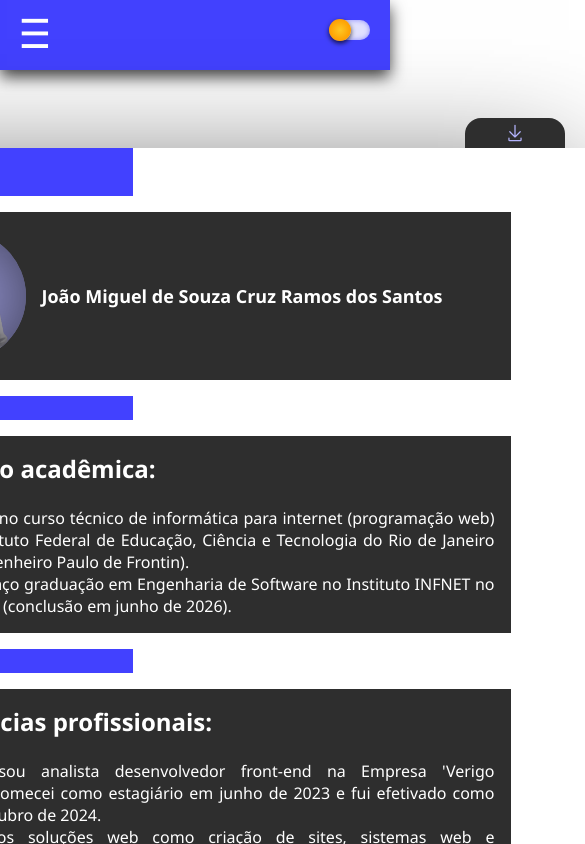
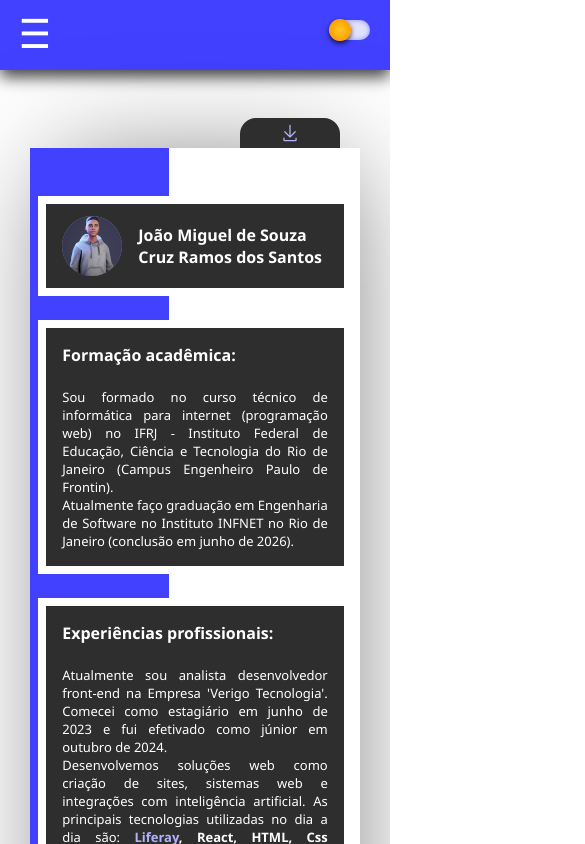
Before and after one commit to JoaoMig186/repository-jm-with-vite, a React (Vite) app in the folder repository-jm-with-vite/: page /curriculo in a window 390 px wide. Shown: the top 844 px of the page, 585 px wide, since content can reach past the window. Built offline with nearby package versions, Linux system fonts and the light colour scheme.

Commit message:
adicionando responsividade na pagina de curriculo

```diff
--- a/repository-jm-with-vite/src/components/CurriculumSheet/CurriculumSheet.css
+++ b/repository-jm-with-vite/src/components/CurriculumSheet/CurriculumSheet.css
@@ -5,7 +5,6 @@
     align-items: center;
     margin-top: 48px;
     width: 780px;
-    /*max-height: calc(100vh - 280px);*/
     animation: fadeInUp 1s ease-out;
     -webkit-box-shadow: 6px 0px 115px -22px rgba(0, 0, 0, 0.6);
     -moz-box-shadow: 6px 0px 115px -22px rgba(0, 0, 0, 0.6);
@@ -159,3 +158,59 @@
 .download-curriculum-tag.dark{
     background-color: var(--light-background);
 }
+
+@media (max-width: 800px) {
+    .curriculum-sheet{
+        width: 100%;
+    }
+    .curriculum-sheet .curriculum-sheet--header{
+        height: 150px;
+        justify-content: space-between;
+    }
+    .curriculum-sheet .curriculum-sheet--header .curriculum-sheet--header__img img{
+        width: 60px;
+    }
+    .curriculum-sheet .curriculum-sheet--header .curriculum-sheet--header__img{
+        width: 60px;
+        height: 60px;
+    }
+
+}
+
+@media (max-width: 560px) {
+    .curriculum-sheet .curriculum-sheet--header{
+        height: 100px;
+        width: 95%;
+    }
+    .curriculum-sheet .curriculum-sheet--header.light{
+        border: 8px solid var(--light-background);
+    }
+    .curriculum-sheet .curriculum-sheet--header.dark{
+        border: 8px solid var(--primary-color-dark);
+    }
+    .curriculum-sheet .curriculum-sheet--texts{
+        width: 95%;
+    }
+    .curriculum-sheet .curriculum-sheet--texts.light{
+        border: 8px solid var(--light-background);
+    }
+    .curriculum-sheet .curriculum-sheet--texts.dark{
+        border: 8px solid var(--primary-color-dark);
+
+    }
+    .curriculum-sheet .curriculum-sheet--header .curriculum-sheet--header__text-box h4{
+        font-size: 16px;
+    }
+    .curriculum-sheet h2{
+        font-size: 16px;
+    }
+    .curriculum-sheet h3{
+        font-size: 14px;
+    }
+    .curriculum-sheet p{
+        font-size: 13px;
+    }
+    .curriculum-sheet li{
+        font-size: 13px;
+    }
+}
```
